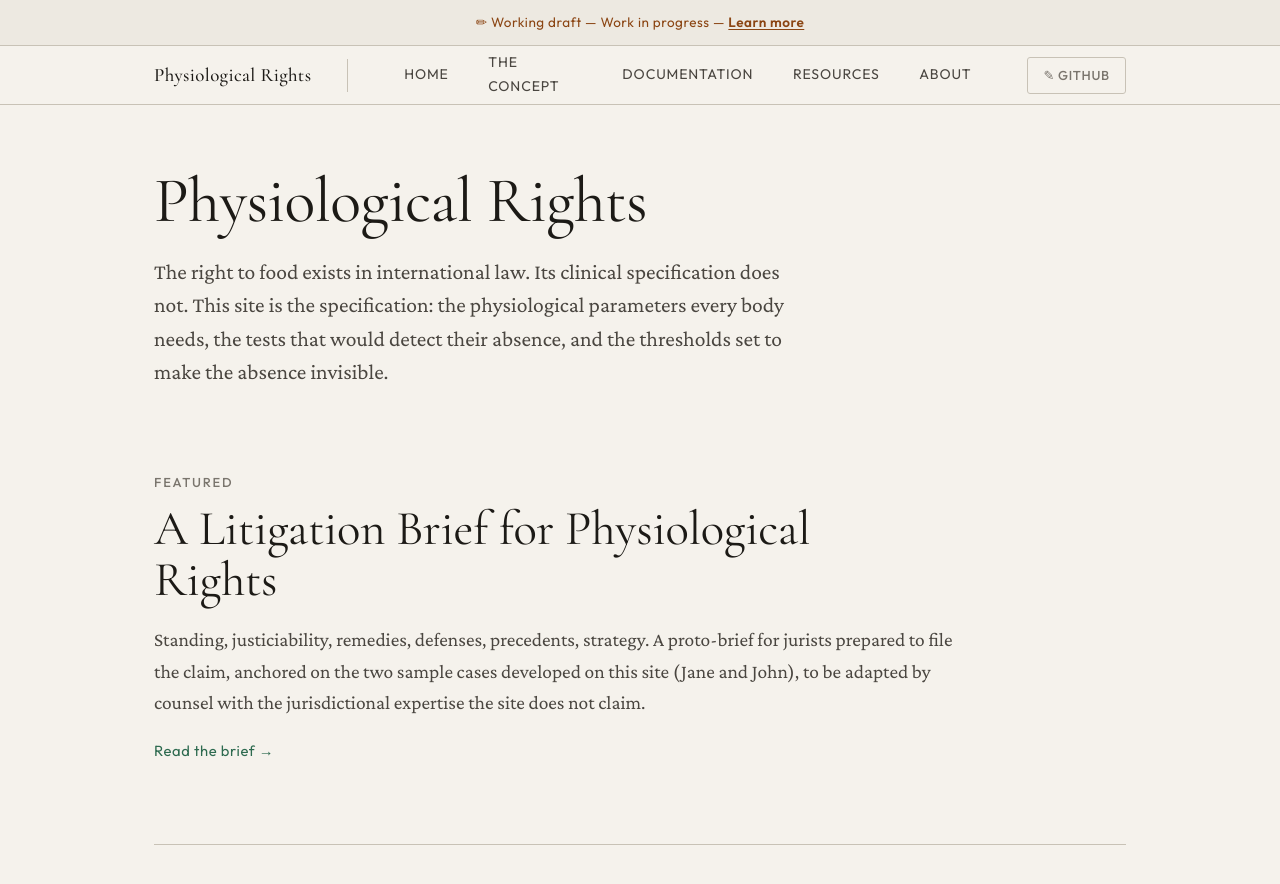
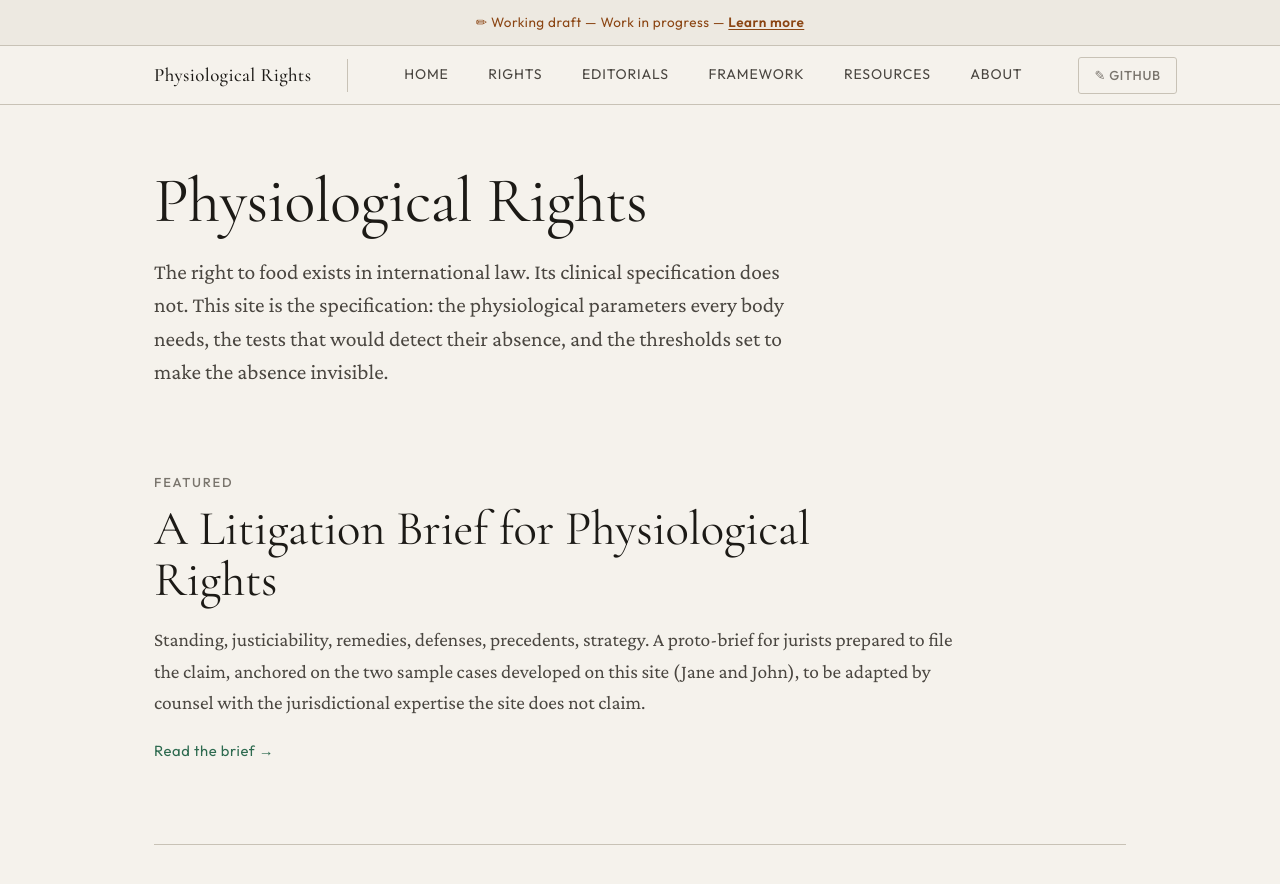
Before and after one commit to PerigGouanvic/physiological-rights, a Jekyll site: the page built from index.md, in a window 1280 px wide and 900 px high. Shown: the top 884 px of the window. Built offline with Jekyll 4.4.1, drawn with Linux system fonts in a browser that asks for light colours.

Commit message:
nav: top-level menu made more legible
Rights and Editorials promoted to top level (Rights being the site's
central format, previously buried under a generic "Documentation"
label). Definitions, Critique, and Case reports regrouped under a new
Framework dropdown replacing "The Concept" and "Documentation".
Breadcrumb section titles updated to match. Pre-wires the 'faq' path
for the FAQ page coming later.

```diff
--- a/_layouts/default.html
+++ b/_layouts/default.html
@@ -58,19 +58,14 @@
         <nav class="main-navigation" id="main-navigation" aria-label="Main navigation">
             <ul class="main-nav">
                 <li><a href="{{ '/' | relative_url }}">Home</a></li>
+                <li><a href="{{ '/rights/' | relative_url }}">Rights</a></li>
+                <li><a href="{{ '/editorials/' | relative_url }}">Editorials</a></li>
                 <li class="has-dropdown">
-                    <a href="#" class="dropdown-toggle" aria-haspopup="true">The Concept</a>
+                    <a href="#" class="dropdown-toggle" aria-haspopup="true">Framework</a>
                     <ul class="dropdown">
                         <li><a href="{{ '/definitions/' | relative_url }}">Definitions</a></li>
-                        <li><a href="{{ '/critique/' | relative_url }}">Nutritional Critique</a></li>
-                    </ul>
-                </li>
-                <li class="has-dropdown">
-                    <a href="#" class="dropdown-toggle" aria-haspopup="true">Documentation</a>
-                    <ul class="dropdown">
-                        <li><a href="{{ '/reports/' | relative_url }}">Case Reports</a></li>
-                        <li><a href="{{ '/editorials/' | relative_url }}">Editorials</a></li>
-                        <li><a href="{{ '/rights/' | relative_url }}">Specific Rights</a></li>
+                        <li><a href="{{ '/critique/' | relative_url }}">Critique</a></li>
+                        <li><a href="{{ '/reports/' | relative_url }}">Case reports</a></li>
                     </ul>
                 </li>
                 <li><a href="{{ '/resources/' | relative_url }}">Resources</a></li>
@@ -111,11 +106,12 @@
                 {% else %}
                     {% case part %}
                         {% when 'definitions' %}{% assign section_title = 'Definitions' %}
-                        {% when 'critique' %}{% assign section_title = 'Nutritional Critique' %}
-                        {% when 'reports' %}{% assign section_title = 'Case Reports' %}
+                        {% when 'critique' %}{% assign section_title = 'Critique' %}
+                        {% when 'reports' %}{% assign section_title = 'Case reports' %}
                         {% when 'editorials' %}{% assign section_title = 'Editorials' %}
-                        {% when 'rights' %}{% assign section_title = 'Specific Rights' %}
+                        {% when 'rights' %}{% assign section_title = 'Rights' %}
                         {% when 'resources' %}{% assign section_title = 'Resources' %}
+                        {% when 'faq' %}{% assign section_title = 'FAQ' %}
                         {% when 'about' %}{% assign section_title = 'About' %}
                         {% else %}{% assign section_title = part | replace: '-', ' ' | capitalize %}
                     {% endcase %}
```
